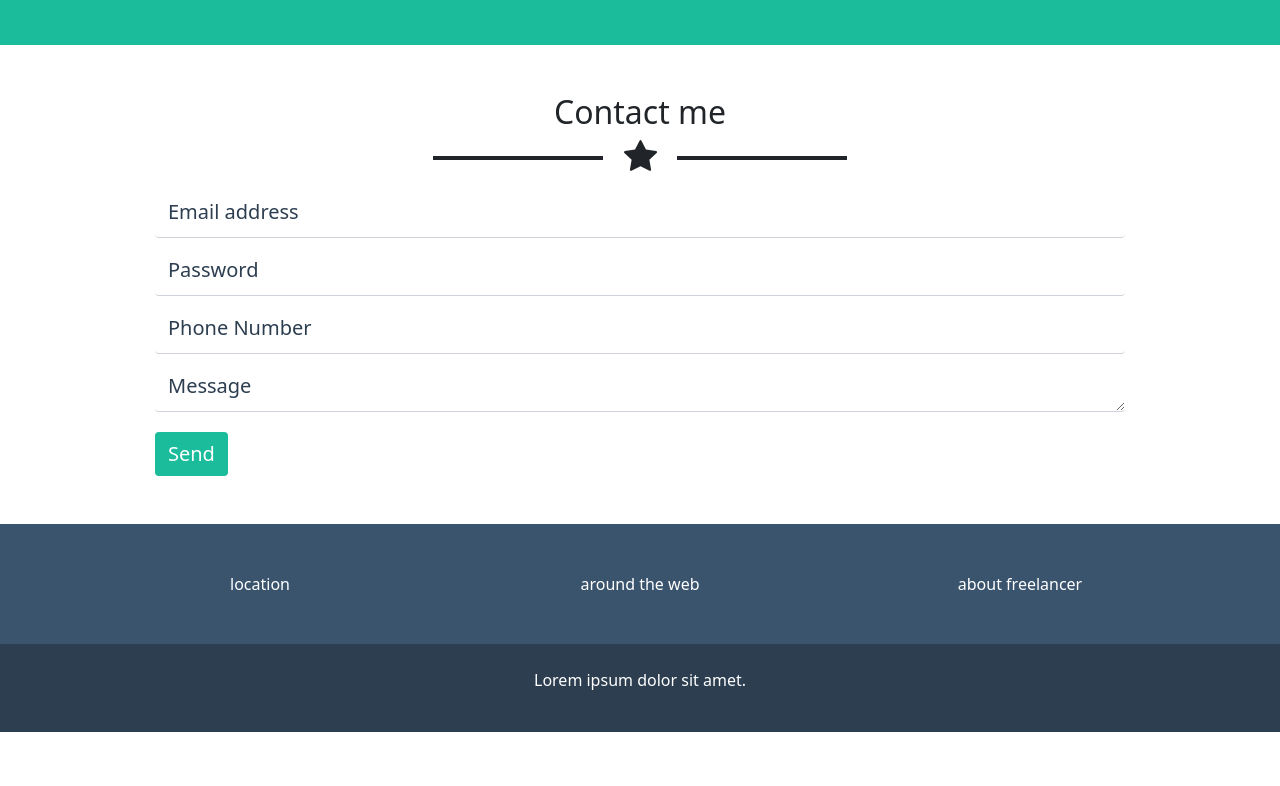
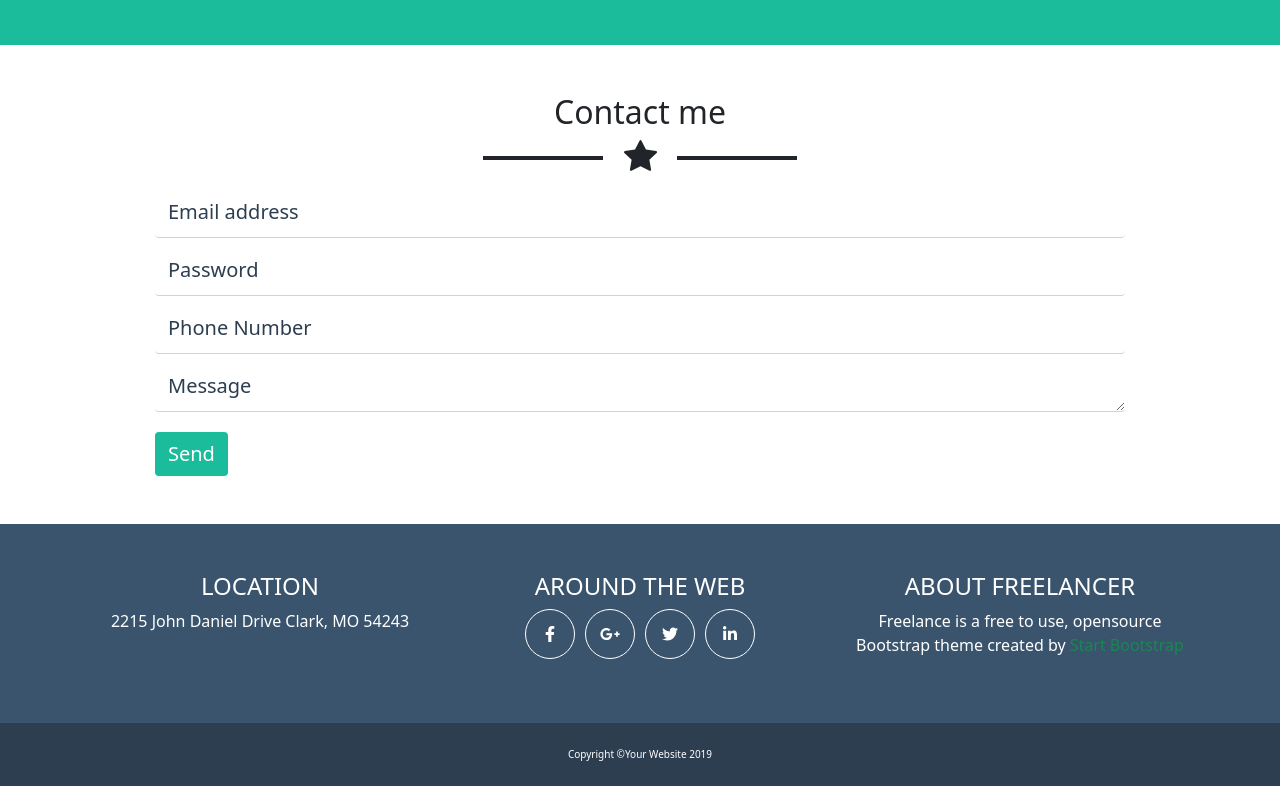
Before and after one commit to Smurrowz/html-css-bootstrap-freelancer, a plain HTML site: page index.html in a window 1280 px wide. Shown: the part 1699-2485 px from the top of the page. Before the commit the page ends 2431 px from the top, so only its background shows below. Drawn offline with nearby package versions, Linux system fonts and the light colour scheme.

Commit message:
finished

```diff
--- a/css/app.css
+++ b/css/app.css
@@ -15,7 +15,7 @@
 .separator::before, .separator::after{
   display: inline-block;
   content: "";
-  width: 170px;
+  width: 120px;
   height: 4px;
   background-color: currentColor;
 
@@ -54,3 +54,24 @@ form >button{
 .foot-pt-1{
 background-color:#3A546D;
 }
+
+.foot-pt-2{
+  font-size: 10px;
+}
+footer ul li svg{
+  position: absolute;
+  top: 50%;
+  left: 50%;
+  transform: translate(-50%, -50%);
+
+}
+footer ul li{
+  height: 50px;
+  width: 50px;
+  border: 1px solid white;
+  position: relative;
+  margin-left: 5px;
+  margin-right: 5px;
+
+
+}
--- a/index.html
+++ b/index.html
@@ -159,21 +159,29 @@
   <footer class="text-white">
     <div class="foot-pt-1 ">
       <div class="container-lg ">
-        <div class="row align-items-center">
+        <div class="row align-items-start">
           <div class="col-12 text-center col-lg-4 py-3 py-lg-5">
-            location
+            <h4 class="text-uppercase">location</h4>
+            <p>2215 John Daniel Drive Clark, MO 54243</p>
           </div>
           <div class="col-12  text-center col-lg-4 py-3  py-lg-5">
-            around the web
+            <h4  class="text-uppercase">around the web</h4>
+            <ul class="list-unstyled d-flex justify-content-center">
+              <li class="rounded-circle "><a href="#"><svg  xmlns="http://www.w3.org/2000/svg" fill="white" height="16" viewBox="0 0 320 512"><!--! Font Awesome Pro 6.1.1 by @fontawesome - https://fontawesome.com License - https://fontawesome.com/license (Commercial License) Copyright 2022 Fonticons, Inc. --><path d="M279.14 288l14.22-92.66h-88.91v-60.13c0-25.35 12.42-50.06 52.24-50.06h40.42V6.26S260.43 0 225.36 0c-73.22 0-121.08 44.38-121.08 124.72v70.62H22.89V288h81.39v224h100.17V288z"/></svg></a></li>
+              <li class="rounded-circle "><a href="#"><svg  xmlns="http://www.w3.org/2000/svg" fill="white" height="16" viewBox="0 0 640 512"><!--! Font Awesome Pro 6.1.1 by @fontawesome - https://fontawesome.com License - https://fontawesome.com/license (Commercial License) Copyright 2022 Fonticons, Inc. --><path d="M386.061 228.496c1.834 9.692 3.143 19.384 3.143 31.956C389.204 370.205 315.599 448 204.8 448c-106.084 0-192-85.915-192-192s85.916-192 192-192c51.864 0 95.083 18.859 128.611 50.292l-52.126 50.03c-14.145-13.621-39.028-29.599-76.485-29.599-65.484 0-118.92 54.221-118.92 121.277 0 67.056 53.436 121.277 118.92 121.277 75.961 0 104.513-54.745 108.965-82.773H204.8v-66.009h181.261zm185.406 6.437V179.2h-56.001v55.733h-55.733v56.001h55.733v55.733h56.001v-55.733H627.2v-56.001h-55.733z"/></svg></a></li>
+              <li class=" rounded-circle "><a href="#"><svg  xmlns="http://www.w3.org/2000/svg" fill="white" height="16" viewBox="0 0 512 512"><!--! Font Awesome Pro 6.1.1 by @fontawesome - https://fontawesome.com License - https://fontawesome.com/license (Commercial License) Copyright 2022 Fonticons, Inc. --><path d="M459.37 151.716c.325 4.548.325 9.097.325 13.645 0 138.72-105.583 298.558-298.558 298.558-59.452 0-114.68-17.219-161.137-47.106 8.447.974 16.568 1.299 25.34 1.299 49.055 0 94.213-16.568 130.274-44.832-46.132-.975-84.792-31.188-98.112-72.772 6.498.974 12.995 1.624 19.818 1.624 9.421 0 18.843-1.3 27.614-3.573-48.081-9.747-84.143-51.98-84.143-102.985v-1.299c13.969 7.797 30.214 12.67 47.431 13.319-28.264-18.843-46.781-51.005-46.781-87.391 0-19.492 5.197-37.36 14.294-52.954 51.655 63.675 129.3 105.258 216.365 109.807-1.624-7.797-2.599-15.918-2.599-24.04 0-57.828 46.782-104.934 104.934-104.934 30.213 0 57.502 12.67 76.67 33.137 23.715-4.548 46.456-13.32 66.599-25.34-7.798 24.366-24.366 44.833-46.132 57.827 21.117-2.273 41.584-8.122 60.426-16.243-14.292 20.791-32.161 39.308-52.628 54.253z"/></svg></a></li>
+              <li class=" rounded-circle "><a href="#"><svg  xmlns="http://www.w3.org/2000/svg" fill="white" height="16" viewBox="0 0 448 512"><!--! Font Awesome Pro 6.1.1 by @fontawesome - https://fontawesome.com License - https://fontawesome.com/license (Commercial License) Copyright 2022 Fonticons, Inc. --><path d="M100.28 448H7.4V148.9h92.88zM53.79 108.1C24.09 108.1 0 83.5 0 53.8a53.79 53.79 0 0 1 107.58 0c0 29.7-24.1 54.3-53.79 54.3zM447.9 448h-92.68V302.4c0-34.7-.7-79.2-48.29-79.2-48.29 0-55.69 37.7-55.69 76.7V448h-92.78V148.9h89.08v40.8h1.3c12.4-23.5 42.69-48.3 87.88-48.3 94 0 111.28 61.9 111.28 142.3V448z"/></svg></a></li>
+            </ul>
           </div>
           <div class="col-12 text-center col-lg-4 py-3 py-lg-5">
-            about freelancer
+            <h4 class="text-uppercase">about freelancer</h4>
+            <p>Freelance is a free to  use, opensource Bootstrap theme created by <a class="text-decoration-none text-success" href="#">Start Bootstrap</a></p>
           </div>
         </div>
       </div>
     </div>
-    <div class="foot-pt-2 py-4">
-      <p class="text-center"> Lorem ipsum dolor sit amet.</p>
+    <div class="foot-pt-2 py-4  text-center">
+      <span class="d-block"> Copyright &copy;Your Website 2019</span>
 
     </div>
   </footer>
```
